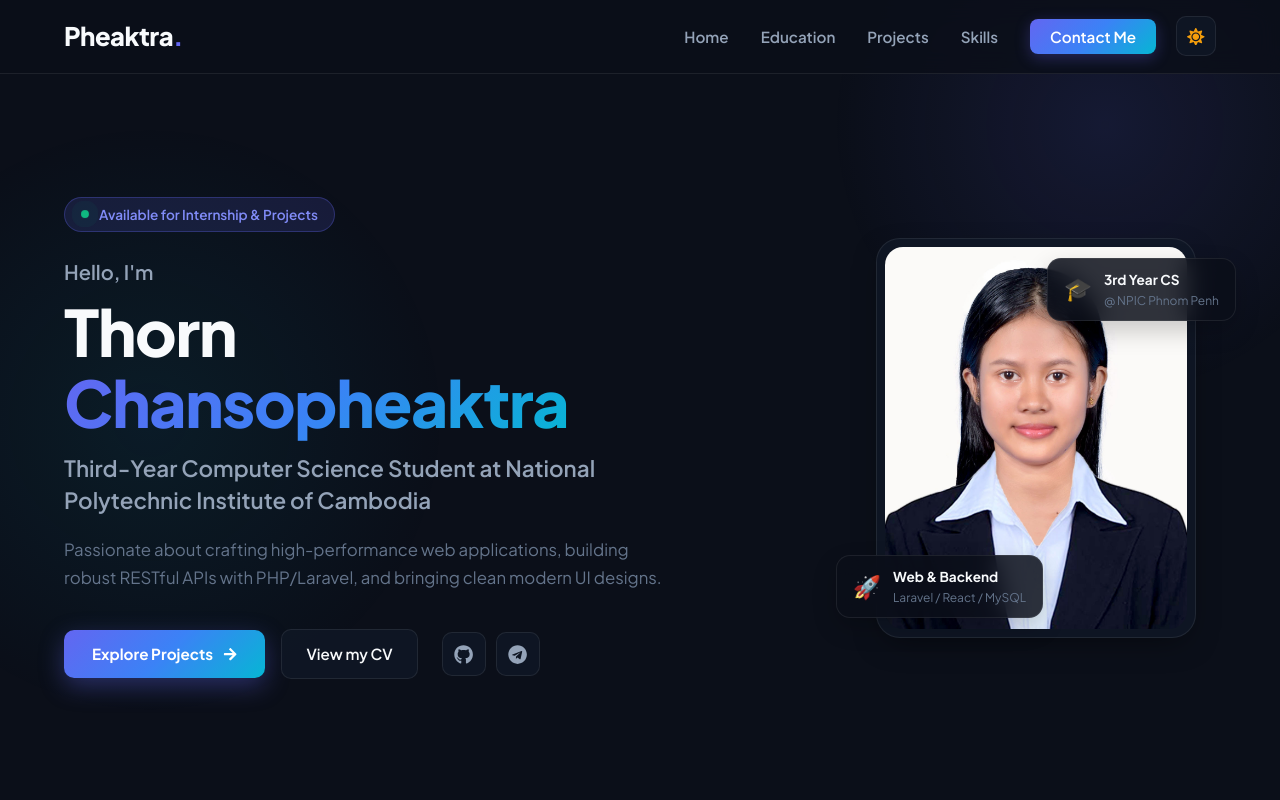
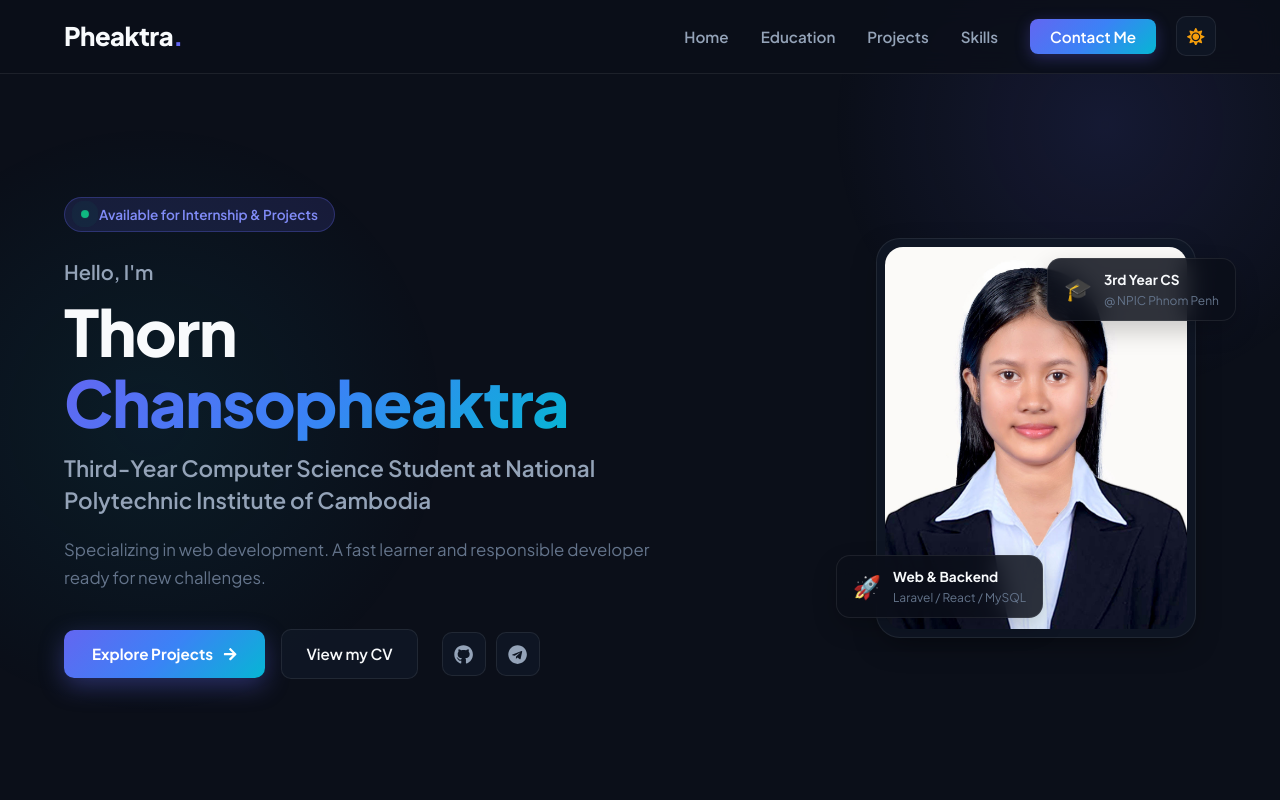
Before and after one commit to pheaktra1402/MyPortfolio, a React (Vite) app: page / in a window 1280 px wide. Shown: the top 800 px of the page. Built offline with nearby package versions, Linux system fonts and the light colour scheme.

Commit message:
Fix file path case sensitivity for Hero.jsx

```diff
--- a/src/components/Hero.jsx
+++ b/src/components/Hero.jsx
@@ -2,7 +2,7 @@ import React from 'react';
 import './style/hero.css';
 import heroImg from '../assets/me.jpg';
 import { FaArrowRight, FaPaperPlane, FaGithub, FaTelegram } from 'react-icons/fa';
-import myCv from '../assets/Thorn_Chansopheaktra.jpg';
+import myCv from '../assets/Thorn_Chansopheaktra.png';
 
 function Hero() {
   return (
@@ -25,7 +25,7 @@ function Hero() {
           </h2>
 
           <p className="hero-description">
-            Passionate about crafting high-performance web applications, building robust RESTful APIs with PHP/Laravel, and bringing clean modern UI designs.
+            Specializing in web development. A fast learner and responsible developer ready for new challenges.
           </p>
 
           <div className="hero-actions">
```
